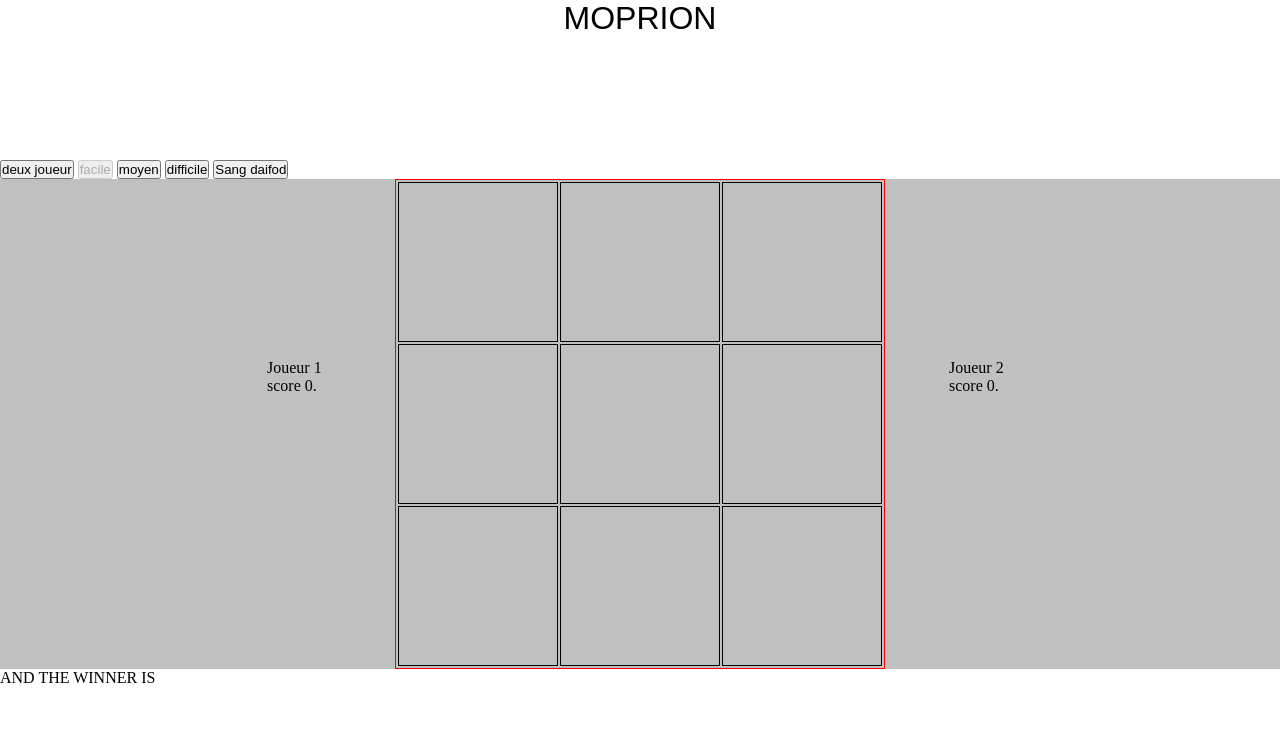
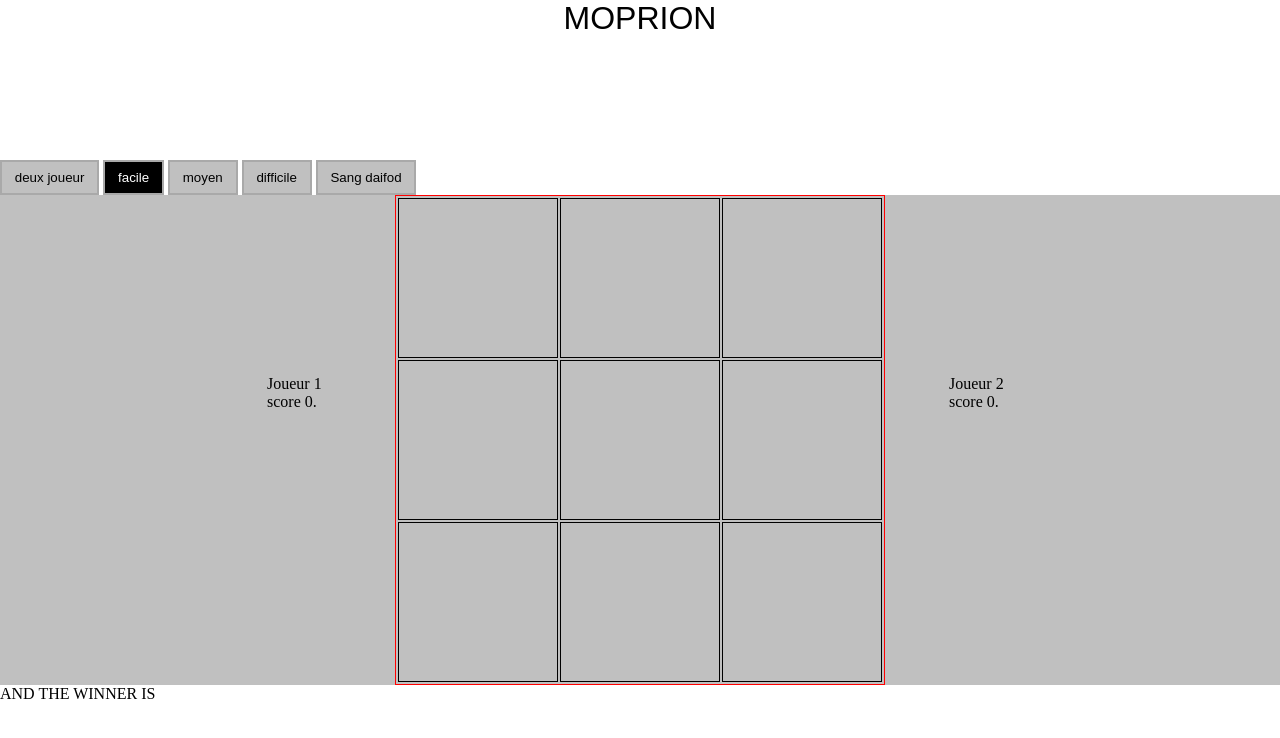
Before and after one commit to ptitim/morpion, a plain HTML site: page index.html in a window 1280 px wide. Both pictures are taken after a click on the button "facile". Drawn offline with Linux system fonts and the light colour scheme; a web font is replaced by a local one.

Commit message:
init buttons

```diff
--- a/index.html
+++ b/index.html
@@ -18,11 +18,11 @@
 
       </div>
       <div class="difficulter">
-        <input type="button" name="name" value="deux joueur" id="deuxjoueur" onclick="choixDifficulter(this)">
-        <input type="button" name="facile" value="facile" id="facile" disabled="true" onclick="choixDifficulter(this)">
-        <input type="button" name="moyen" value="moyen" id="moyen" onclick="choixDifficulter(this)">
-        <input type="button" name="difficile" value="difficile" id="difficile" onclick="choixDifficulter(this)">
-        <input type="button" name="extreme" value="Sang daifod" id="extreme" onclick="choixDifficulter(this)">
+        <input type="button" name="name" value="deux joueur" id="deuxjoueur">
+        <input type="button" name="facile" value="facile" id="facile">
+        <input type="button" name="moyen" value="moyen" id="moyen">
+        <input type="button" name="difficile" value="difficile" id="difficile">
+        <input type="button" name="extreme" value="Sang daifod" id="extreme">
         <span id="faute">mais avec des fautes d'orthographe</span>
       </div>
       <div id="jeu">
@@ -31,58 +31,9 @@
                 Joueur 1 score <span id="afgScore">0</span>.
               </p>
           </div>
-          <table>
-              <tr>
-                <td class="case">
-                  <div class="forme" id="player"></div>
-                  <div class="forme" id="ia"></div>
-                </td>
-                <td class="case">
-                  <div class="forme" id="player"></div>
-                  <div class="forme" id="ia"></div>
+          <div id="plateau">
 
-                </td>
-                <td class="case">
-                  <div class="forme" id="player"></div>
-                  <div class="forme" id="ia"></div>
-
-                </td>
-              </tr>
-              <tr>
-                <td class="case">
-                  <div class="forme" id="player"></div>
-                  <div class="forme" id="ia"></div>
-
-                </td>
-                <td class="case">
-                  <div class="forme" id="player"></div>
-                  <div class="forme" id="ia"></div>
-
-                </td>
-                <td class="case">
-                  <div class="forme" id="player"></div>
-                  <div class="forme" id="ia"></div>
-
-                </td>
-              </tr>
-              <tr>
-                <td class="case">
-                  <div class="forme" id="player"></div>
-                  <div class="forme" id="ia"></div>
-
-                </td>
-                <td class="case">
-                  <div class="forme" id="player"></div>
-                  <div class="forme" id="ia"></div>
-
-                </td>
-                <td class="case">
-                  <div class="forme" id="player"></div>
-                  <div class="forme" id="ia"></div>
-
-                </td>
-              </tr>
-          </table>
+          </div>
           <div id="scoreIa">
               <p class="score">
                 Joueur 2 score <span id="afgIa">0</span>.
@@ -95,7 +46,7 @@
           </p>
       </div>
   </body>
-  <script src="script.js">
+  <script src="tmp.js">
 
   </script>
 </html>
--- a/style.scss
+++ b/style.scss
@@ -135,3 +135,20 @@ $background-color : silver;
       height: 100%;
       width: 100%;
 }
+
+input{
+    border: 2px solid darkgray;
+    background-color: silver;
+    color: black;
+    transition: all 0.3s linear;
+    padding: 1vh 1vw;
+    &:hover{
+      background-color: darkgray;
+      color: white;
+    }
+}
+
+.disabled{
+    color: white;
+    background-color: black;
+}
--- a/tmp.js
+++ b/tmp.js
@@ -1,5 +1,6 @@
 class VueGrille{
-    constructor(){
+    constructor(event){
+        this.event = event;
         let grille = document.createElement('table');
         for(let i = 0; i < 3; i++){
             let ligne = document.createElement('tr');
@@ -11,8 +12,6 @@ class VueGrille{
 
                 let caseIa = document.createElement('div');
                 caseIa.className = "forme ia";
-                cases.addEventListener('click');
-
 
                 cases.appendChild(casePlayer);
                 cases.appendChild(caseIa);
@@ -20,11 +19,17 @@ class VueGrille{
             }
             grille.appendChild(ligne);
         }
-        document.body.appendChild(grille);
+        document.getElementById('plateau').appendChild(grille);
+    }
+    getBoard(){
+        return this.grille;
     }
 }
 
 class Ia{
+    constructor(dif){
+
+    }
 
 }
 
@@ -33,3 +38,33 @@ class Player{
 
     }
 }
+
+class Game{
+    constructor(){
+        this.difficulty = 0;
+        this.board = new VueGrille(this.event);
+        this.boardIa = [];
+        this.initButtons();
+    }
+
+    reset(){
+
+    }
+    initButtons(){
+        this.buttons = document.getElementsByTagName('input');
+        for(var i = 0; i < 5; i++){
+            this.buttons[i].addEventListener("click",this.disabled);
+        }
+    }
+
+    disabled(event){
+        this.buttons = document.getElementsByTagName('input');
+        for(let i = 0; i < 5; i++){
+            this.buttons[i].className = "";
+        }
+        event.target.className = "disabled";
+    }
+
+}
+
+var game = new Game();
```
Also changed, not shown: style.css, 1 other file.
